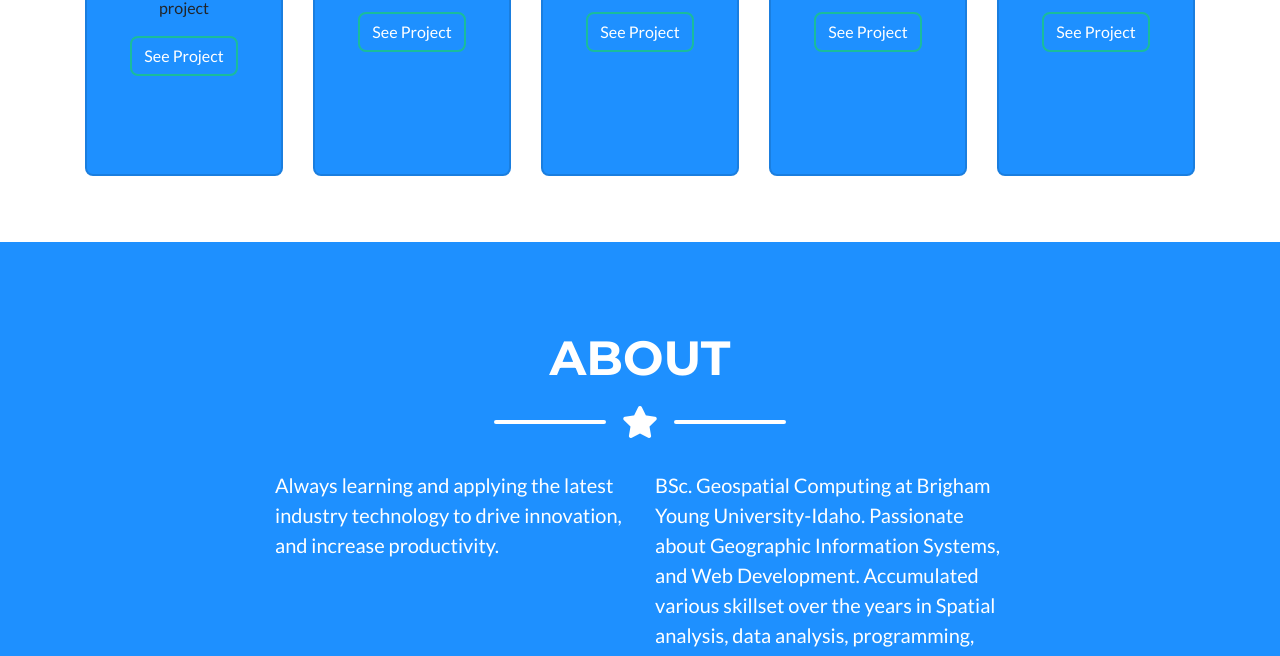
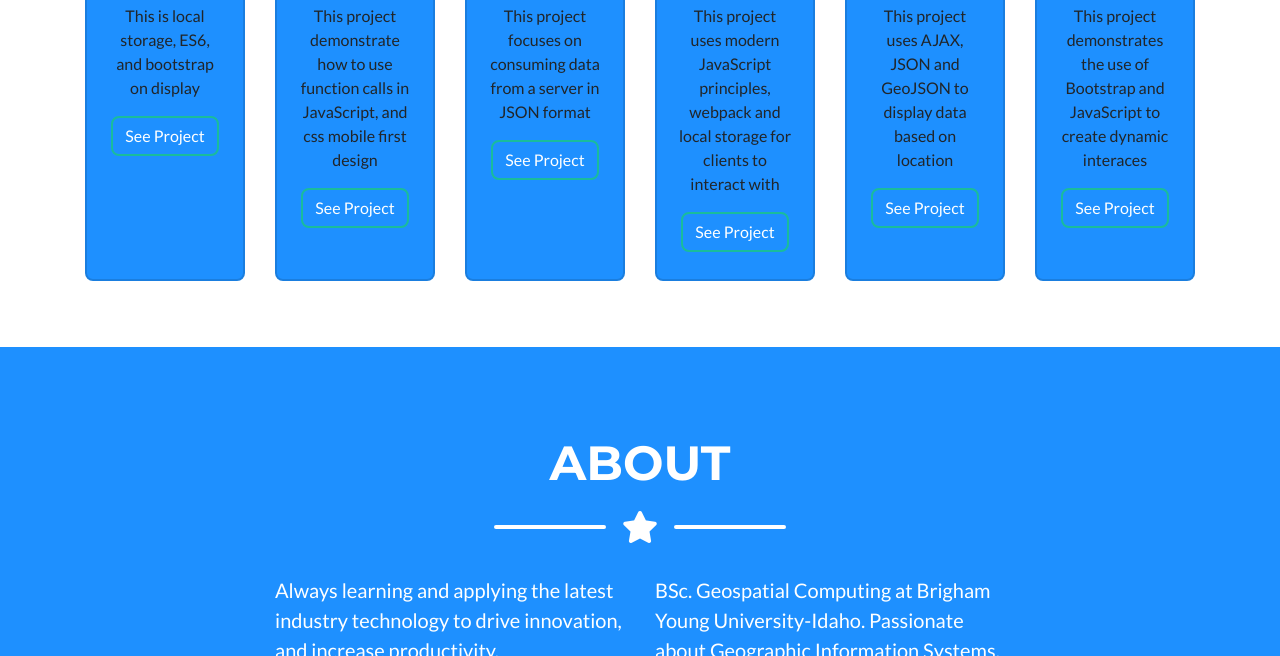
Before and after one commit to smainoo/portfolio, a website with bundled scripts: page portfolio/index.html in a window 1280 px wide. Shown: the part 1155-1811 px from the top of the page. Built offline with nearby package versions, Linux system fonts and the light colour scheme.

Commit message:
portfolio

```diff
--- a/portfolio/index.html
+++ b/portfolio/index.html
@@ -97,9 +97,16 @@
       <!-- Portfolio Grid Items -->
       <div class="card-deck">
         <div class="card bg-primary">
+          <img class="card-img-top" src="/Todo_app/img/todo.JPG" alt="Card image" height="30%">
+          <div class="card-body text-center">
+            <p class="card-text">This is local storage, ES6, and bootstrap on display</p>
+            <a href="/Todo_app/index.html" class="btn btn-primary">See Project</a>
+          </div>
+        </div>
+        <div class="card bg-primary">
           <img class="card-img-top" src="/acme/images/site/logo.png" alt="Card image" height="30%">
           <div class="card-body text-center">
-            <p class="card-text">description of the project</p>
+            <p class="card-text">This project demonstrate how to use function calls in JavaScript, and css mobile first design</p>
             <a href="/acme/index.html" class="btn btn-primary">See Project</a>
 
           </div>
@@ -107,28 +114,28 @@
         <div class="card bg-primary">
           <img class="card-img-top" src="/weather_app/img/icons/2.svg" alt="Card image" height="30%">
           <div class="card-body text-center">
-            <p class="card-text">description of project</p>
+            <p class="card-text">This project focuses on consuming data from a server in JSON format</p>
             <a href="/weather_app/index.html" class="btn btn-primary">See Project</a>
           </div>
         </div>
         <div class="card bg-primary">
           <img class="card-img-top" src="/chat_project/img/chat-icon.JPG" alt="Card image" height="30%">
           <div class="card-body text-center">
-            <p class="card-text">description of project</p>
+            <p class="card-text">This project uses modern JavaScript principles, webpack and local storage for clients to interact with</p>
             <a href="/chat_project/index.html" class="btn btn-primary">See Project</a>
           </div>
         </div>
         <div class="card bg-primary">
           <img class="card-img-top" src="/weather/images/rain.jpg" alt="Card image" height="30%">
           <div class="card-body text-center">
-            <p class="card-text">description of project</p>
+            <p class="card-text">This project uses AJAX, JSON and GeoJSON to display data based on location</p>
             <a href="/weather/franklin.html" class="btn btn-primary">See Project</a>
           </div>
         </div>
         <div class="card bg-primary">
           <img class="card-img-top" src="/ninja_quiz/img/nin.JPG" alt="Card image" height="30%">
           <div class="card-body text-center">
-            <p class="card-text">description of project</p>
+            <p class="card-text">This project demonstrates the use of Bootstrap and JavaScript to create dynamic interaces</p>
             <a href="/ninja_quiz/index.html" class="btn btn-primary">See Project</a>
           </div>
         </div>
```
